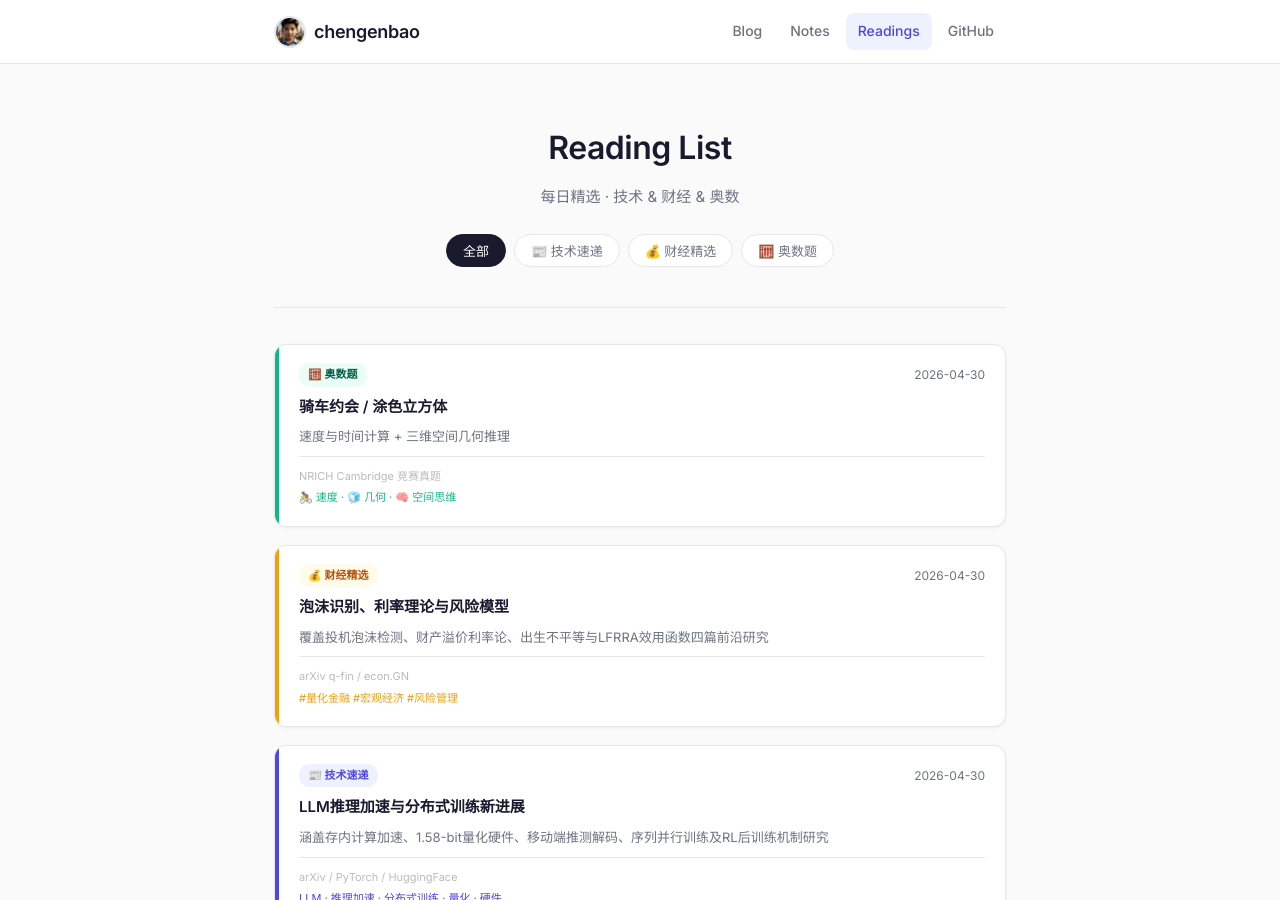
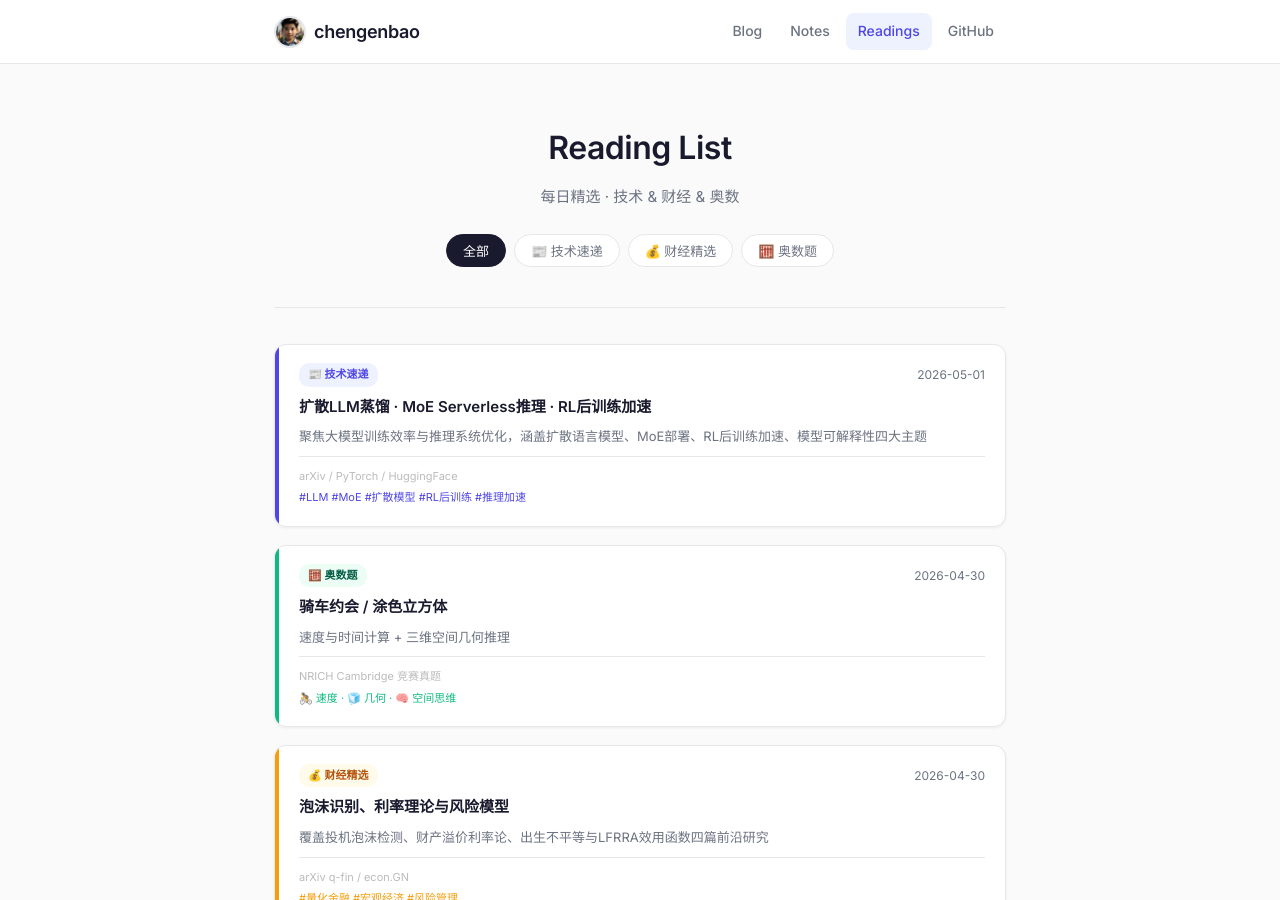
Before and after one commit to chengenbao/chengenbao.github.io, a Jekyll site: the page built from reading-list/index.md, in a window 1280 px wide and 900 px high. Built offline with Jekyll 4.4.1, drawn with Linux system fonts in a browser that asks for light colours.

Commit message:
add tech card 2026-05-01

```diff
--- a/reading-list/index.md
+++ b/reading-list/index.md
@@ -18,6 +18,21 @@
   </div>
 
   <div class="rl-grid">
+<a class="rl-card tech" href="/reading-list/2026-05-01-tech-daily/">
+  <div class="rl-accent"></div>
+  <div class="rl-body">
+    <div class="rl-top">
+      <span class="rl-badge tech">📰 技术速递</span>
+      <time>2026-05-01</time>
+    </div>
+    <h2>扩散LLM蒸馏 · MoE Serverless推理 · RL后训练加速</h2>
+    <p>聚焦大模型训练效率与推理系统优化，涵盖扩散语言模型、MoE部署、RL后训练加速、模型可解释性四大主题</p>
+    <div class="rl-meta">
+      <span class="rl-source">arXiv / PyTorch / HuggingFace</span>
+      <span class="rl-tags">#LLM #MoE #扩散模型 #RL后训练 #推理加速</span>
+    </div>
+  </div>
+</a>
 <a class="rl-card math" href="/reading-list/2026-04-30-math/"><div class="rl-accent"></div><div class="rl-body"><div class="rl-top"><span class="rl-badge math">🧮 奥数题</span><time>2026-04-30</time></div><h2>骑车约会 / 涂色立方体</h2><p>速度与时间计算 + 三维空间几何推理</p><div class="rl-meta"><span class="rl-source">NRICH Cambridge 竞赛真题</span><span class="rl-tags">🚴 速度 · 🧊 几何 · 🧠 空间思维</span></div></div></a>
 <a class="rl-card finance" href="/reading-list/2026-04-30-finance-daily/">
   <div class="rl-accent"></div>
```
